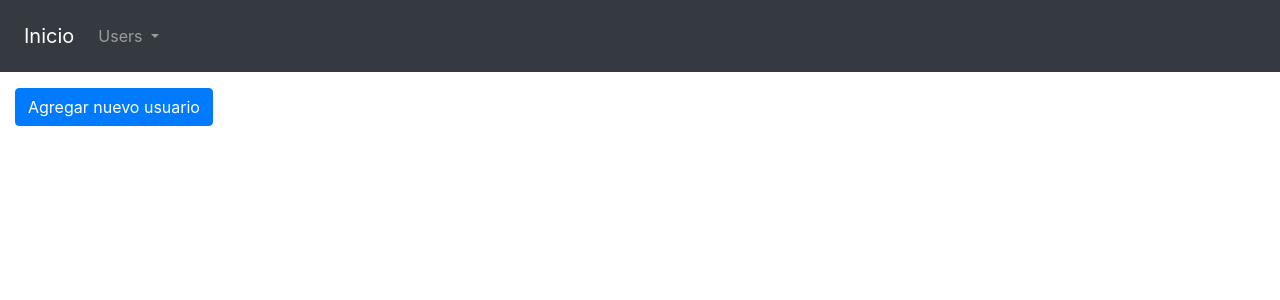
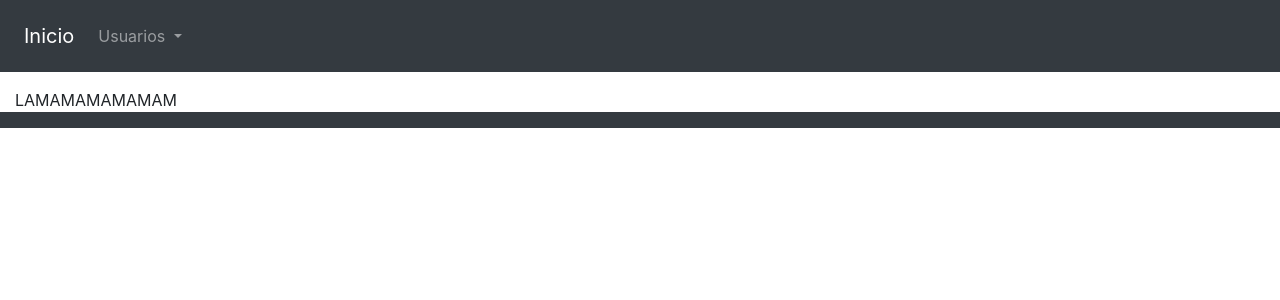
Before and after one commit to DeLaFuenteEzequiel/CRUD-PHP-MYSQL-BOOSTRAP, a PHP site: page /index.php in a window 1280 px wide. Shown: the top 300 px of the page. Run offline with PHP 8.4, Linux system fonts and the light colour scheme.

Commit message:
Base datos ok, HTML en proceso
anda la base de datos, falta ajustar el footer y el head

```diff
--- a/index.php
+++ b/index.php
@@ -4,7 +4,7 @@ require_once("c://xampp/htdocs/CRUD-PHP-MYSQL-BOOSTRAP/views/head/head.php");
 
 ?>
 
-<a href="/CRUD-PHP-MYSQL-BOOSTRAP/views/user/create.php" class =" btn btn-primary">Agregar nuevo usuario</a>
+<a>LAMAMAMAMAMAM</a>
 
 
 
--- a/views/head/footer.php
+++ b/views/head/footer.php
@@ -1,4 +1,9 @@
-</div>
+</div >
+
+<nav class="navbar navbar-expand-lg navbar-dark bg-dark" padding-top: 60px;>
+        <!-- Contenido del footer, como enlaces, información, etc. -->
+    </nav>
+
     <script src="https://cdn.jsdelivr.net/npm/jquery@3.5.1/dist/jquery.slim.min.js" integrity="sha384-DfXdz2htPH0lsSSs5nCTpuj/zy4C+OGpamoFVy38MVBnE+IbbVYUew+OrCXaRkfj" crossorigin="anonymous"></script>
     <script src="https://cdn.jsdelivr.net/npm/bootstrap@4.6.2/dist/js/bootstrap.bundle.min.js" integrity="sha384-Fy6S3B9q64WdZWQUiU+q4/2Lc9npb8tCaSX9FK7E8HnRr0Jz8D6OP9dO5Vg3Q9ct" crossorigin="anonymous"></script>
 
--- a/views/head/head.php
+++ b/views/head/head.php
@@ -26,7 +26,7 @@
 
             <li class="nav-item dropdown">
                 <a class="nav-link dropdown-toggle" href="#" role="button" data-toggle="dropdown" aria-expanded="false">
-                Users
+                Usuarios
                 </a>
                 <div class="dropdown-menu">
                 <a class="dropdown-item" href="/CRUD-PHP-MYSQL-BOOSTRAP/views/user/index.php">Ver Usuarios</a>
--- a/views/user/index.php
+++ b/views/user/index.php
@@ -6,9 +6,7 @@ require_once("c://xampp/htdocs/CRUD-PHP-MYSQL-BOOSTRAP/controllers/userControlle
 
 
 ?>
-<div class="mb3">
-        <a href="/CRUD-PHP-MYSQL-BOOSTRAP/views/user/create.php"class= "btn btn-primary">Agregar Nuevo Usuario</a>
-</div>
+
 
 <table class="table">
     <thead>
```
